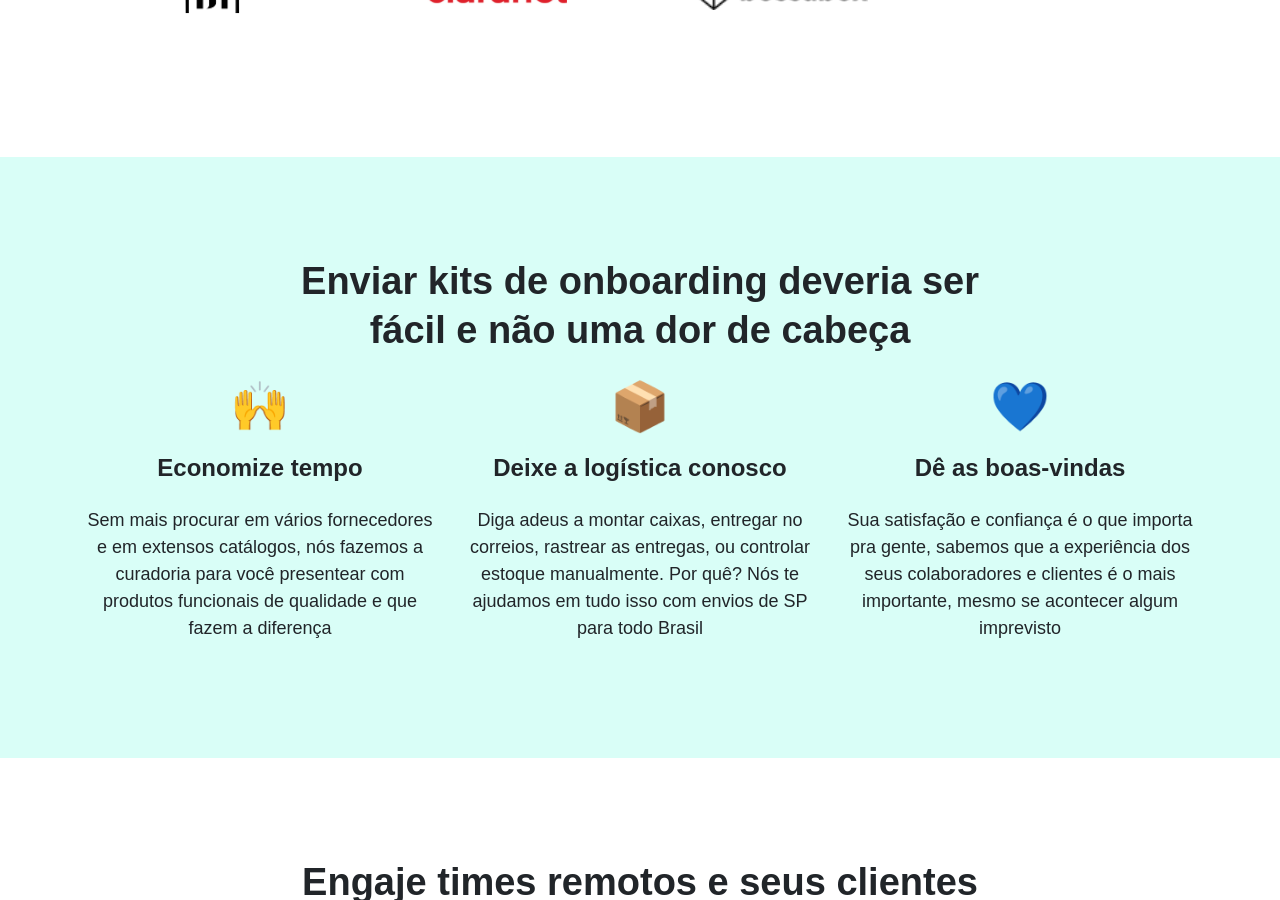
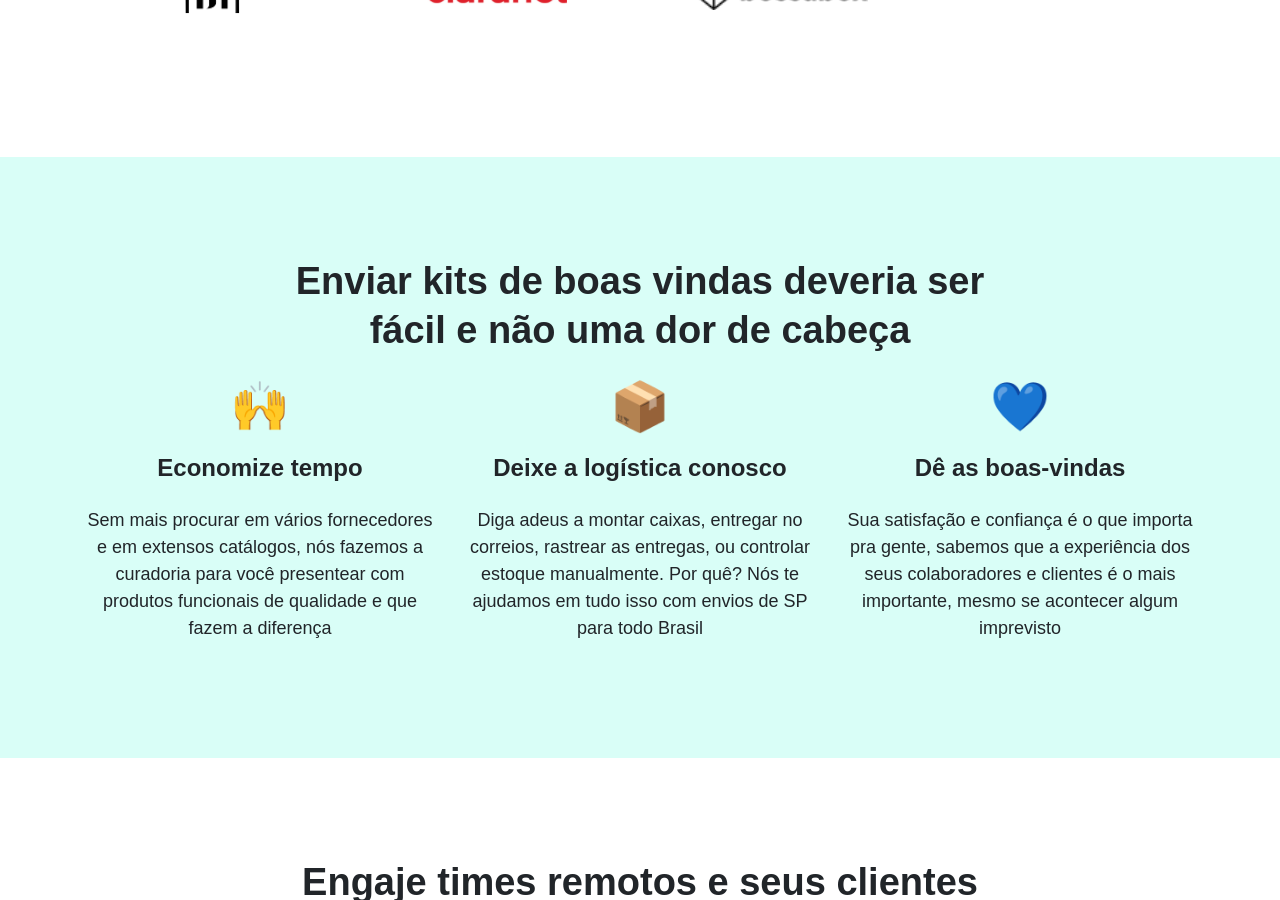
Before and after one commit to lobby-tech/lobby.tech, a Jekyll site: the page built from index.html, in a window 1280 px wide and 900 px high, scrolled down 1769 px. Built offline with Jekyll 4.4.1, drawn with Linux system fonts in a browser that asks for light colours; a script that is not in the unit is left out; some of the changed text lies outside the part shown.

Commit message:
Updated text

```diff
--- a/index.html
+++ b/index.html
@@ -1,5 +1,5 @@
 ---
-title: Lobby - Envie Kits De Onboarding Sem Dor De Cabeça
+title: Lobby - Envie Kits De Boas Vindas Sem Dor De Cabeça
 description: Camisetas, Canecas, Garrafas, Mochilas, e mais. Itens Curados de Alta Qualidade. Crie Seu Kit e Envie Conosco
 layout: home
 ---
@@ -7,7 +7,7 @@
   <div class="container">
     <div class="row">
       <div class="col-12 col-lg-8 offset-lg-2">
-        <h1 class="font--xxl">O jeito mais fácil de enviar seus <span class="text-highlight">kits de onboarding</span></h1>
+        <h1 class="font--xxl">O jeito mais fácil de enviar seus <span class="text-highlight">welcome kits</span></h1>
         <h2 class="font--md">Não tenha mais a dor de cabeça em lidar com vários fornecedores e logística para enviar seus kits e presentes, nós simplificamos tudo pra você</h2>
       </div>
     </div>
@@ -62,7 +62,7 @@
   <div class="container">
     <div class="row">
       <div class="col-12 col-lg-8 offset-lg-2">
-        <h1 class="font--xl">Enviar kits de onboarding deveria ser fácil e não uma dor de cabeça</h1>
+        <h1 class="font--xl">Enviar kits de boas vindas deveria ser fácil e não uma dor de cabeça</h1>
       </div>
       <section class="col-md-4">
         <p class="font--xxl">🙌</p>
@@ -139,7 +139,7 @@
     <div class="col-12 col-lg-10 offset-lg-1">
       <div class="section-three">
         <h1 class="font--lg">Enviar kits com sua marca ficou fácil</h1>
-        <h2 class="font--xl">Monte seu kit de onboarding</h2>
+        <h2 class="font--xl">Monte seu kit de boas vindas</h2>
         <p class="section-three__btn">
           <a href="#typeform" class="btn">
             Começar agora
```
